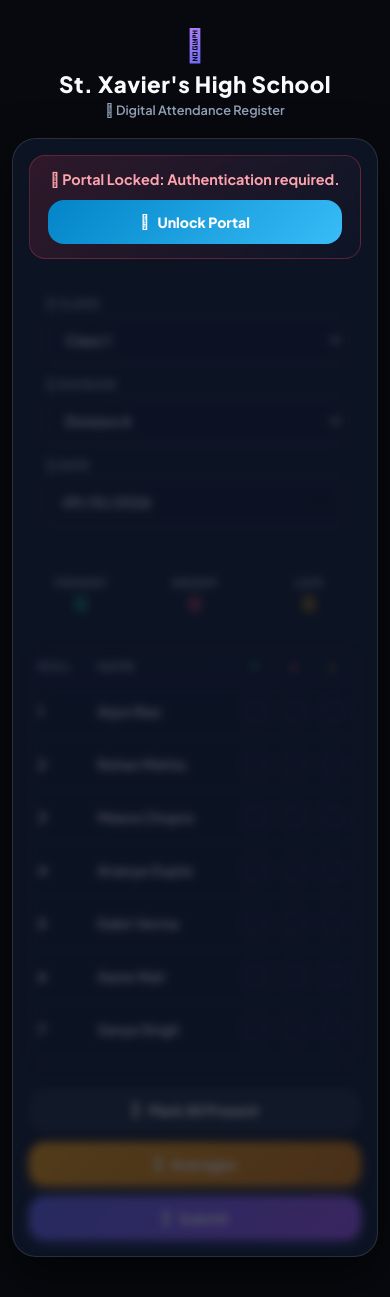
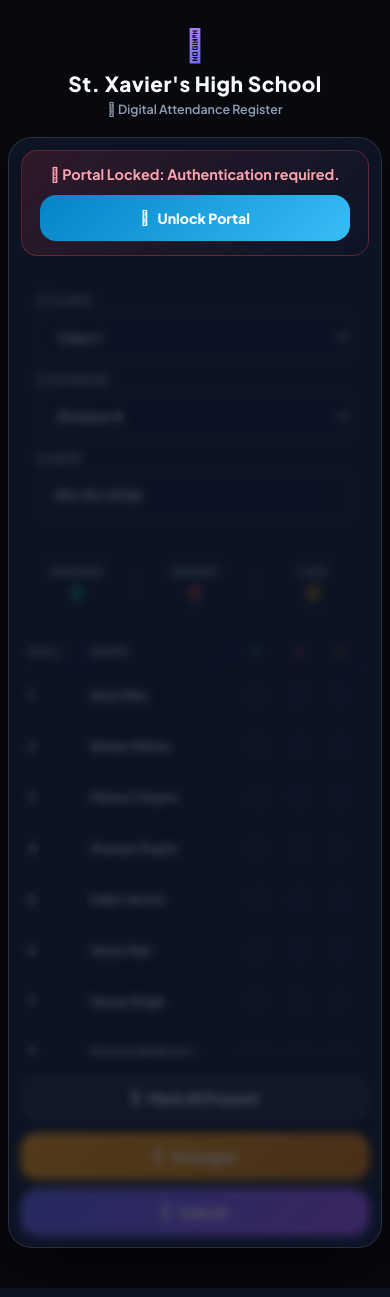
Before and after one commit to arya010406-byte/attendance, a Flask app: page / in a window 390 px wide. Run offline with Flask 3, Linux system fonts and the light colour scheme.

Commit message:
Your commit message here

```diff
--- a/templates/index.html
+++ b/templates/index.html
@@ -60,9 +60,9 @@
     /* Responsive Toast Notifications */
     #toast-container {
       position: fixed;
-      top: 20px;
-      right: 20px;
-      left: 20px;
+      top: 16px;
+      right: 16px;
+      left: 16px;
       z-index: 11000;
       display: flex;
       flex-direction: column;
@@ -123,9 +123,9 @@
     }
 
     .welcome-title {
-      font-size: clamp(1.5rem, 5vw, 2.5rem);
+      font-size: clamp(1.4rem, 5vw, 2.5rem);
       font-weight: 800;
-      letter-spacing: 2px;
+      letter-spacing: 1.5px;
       margin-top: 10px;
       background: linear-gradient(90deg, #f43f5e, #a855f7, #38bdf8, #10b981);
       background-size: 300% 300%;
@@ -156,29 +156,28 @@
     }
 
     header h1 {
-      font-size: clamp(1.4rem, 4vw, 2.2rem);
+      font-size: clamp(1.3rem, 4vw, 2.2rem);
       font-weight: 800;
       letter-spacing: 0.5px;
     }
 
     header p {
       color: var(--text-sub);
-      font-size: clamp(0.8rem, 2.5vw, 0.95rem);
+      font-size: clamp(0.78rem, 2.5vw, 0.95rem);
       margin-top: 4px;
       font-weight: 600;
     }
 
-    /* Main Responsive Container */
+    /* Responsive Main Container */
     .container {
       z-index: 1;
-      width: calc(100% - 24px);
-      max-width: 1100px;
+      width: clamp(300px, 94vw, 1100px);
       background: var(--card-bg);
       backdrop-filter: blur(25px);
       -webkit-backdrop-filter: blur(25px);
       border: 1px solid var(--card-border);
       border-radius: var(--radius-lg);
-      padding: clamp(16px, 4vw, 32px);
+      padding: clamp(14px, 3.5vw, 32px);
       box-shadow: 0 20px 50px rgba(0, 0, 0, 0.6);
       margin-top: 8px;
       animation: containerRise 0.8s cubic-bezier(0.16, 1, 0.3, 1) forwards;
@@ -231,10 +230,10 @@
       gap: 12px;
     }
 
-    /* Responsive Grid Controls */
+    /* Responsive Controls Grid */
     .controls {
       display: grid;
-      grid-template-columns: repeat(auto-fit, minmax(180px, 1fr));
+      grid-template-columns: repeat(auto-fit, minmax(200px, 1fr));
       gap: 14px;
       margin-bottom: 20px;
       background: rgba(255, 255, 255, 0.02);
@@ -304,9 +303,9 @@
     .stat-card.absent .value { color: var(--danger); }
     .stat-card.late .value { color: var(--warning); }
 
-    /* Attendance Table Area */
+    /* Table Container Styling */
     .table-wrapper {
-      max-height: 420px;
+      max-height: clamp(300px, 50vh, 480px);
       overflow-y: auto;
       overflow-x: auto;
       border-radius: var(--radius-md);
@@ -319,7 +318,7 @@
       width: 100%;
       border-collapse: separate;
       border-spacing: 0;
-      min-width: 320px;
+      min-width: 280px;
     }
 
     .attendance-table th {
@@ -342,7 +341,7 @@
     .attendance-table td {
       padding: 12px 14px;
       border-bottom: 1px solid rgba(255, 255, 255, 0.05);
-      font-size: 0.88rem;
+      font-size: clamp(0.8rem, 2.5vw, 0.88rem);
       font-weight: 600;
     }
 
@@ -373,12 +372,12 @@
       padding: 4px 0;
     }
 
-    /* Touch-Optimized Radio Buttons */
+    /* Touch-Optimized Custom Radios */
     .status-radio {
       appearance: none;
       -webkit-appearance: none;
-      width: 28px;
-      height: 28px;
+      width: clamp(22px, 5vw, 28px);
+      height: clamp(22px, 5vw, 28px);
       border: 2px solid var(--card-border);
       border-radius: 50%;
       outline: none;
@@ -393,14 +392,14 @@
     .status-radio.absent:checked { background-color: var(--danger); border-color: var(--danger); box-shadow: 0 0 12px var(--danger); }
     .status-radio.late:checked { background-color: var(--warning); border-color: var(--warning); box-shadow: 0 0 12px var(--warning); }
 
-    /* Touch-friendly Buttons */
+    /* Action Buttons Area */
     .actions {
       margin-top: 20px;
       display: flex;
       flex-direction: row;
       justify-content: space-between;
       align-items: center;
-      gap: 10px;
+      gap: 12px;
       flex-wrap: wrap;
     }
 
@@ -422,7 +421,7 @@
       align-items: center;
       justify-content: center;
       gap: 8px;
-      min-height: 44px;
+      min-height: 46px;
     }
 
     .btn:active:not(:disabled) { transform: scale(0.97); }
@@ -433,7 +432,7 @@
     .btn-warning { background: linear-gradient(135deg, #f59e0b 0%, #d97706 100%); color: white; box-shadow: 0 4px 15px var(--warning-glow); }
     .btn-auth { background: linear-gradient(135deg, #0284c7 0%, #38bdf8 100%); color: white; }
 
-    /* Modals Layout */
+    /* Modal Layout Overlays */
     .modal-overlay {
       position: fixed;
       inset: 0;
@@ -455,7 +454,7 @@
     .modal-card {
       background: rgba(15, 23, 42, 0.95);
       border-radius: var(--radius-lg);
-      padding: clamp(20px, 5vw, 32px);
+      padding: clamp(18px, 4vw, 32px);
       width: 100%;
       max-width: 500px;
       text-align: center;
@@ -549,8 +548,13 @@
     @keyframes logoPulse { 0% { transform: scale(1); } 100% { transform: scale(1.05); } }
     @keyframes gradientShift { 0% { background-position: 0% 50%; } 50% { background-position: 100% 50%; } 100% { background-position: 0% 50%; } }
 
-    /* Mobile Responsive Layout Fine-Tuning */
-    @media (max-width: 640px) {
+    /* Dynamic Mobile & Tablet Breakpoints */
+    @media (max-width: 768px) {
+      .controls {
+        grid-template-columns: 1fr;
+        gap: 12px;
+      }
+
       .auth-banner, .status-badge-banner {
         flex-direction: column;
         text-align: center;
@@ -573,28 +577,38 @@
       }
 
       .attendance-table th, .attendance-table td {
-        padding: 10px 8px;
+        padding: 10px 6px;
+      }
+    }
+
+    @media (max-width: 480px) {
+      .container {
+        padding: 12px;
+        width: calc(100vw - 16px);
+      }
+
+      .summary-bar {
+        gap: 6px;
+      }
+
+      .stat-card {
+        padding: 8px 4px;
       }
 
       .header-status-labels span {
         font-size: 0.65rem;
-      }
-
-      .status-radio {
-        width: 24px;
-        height: 24px;
       }
     }
   </style>
 </head>
 <body>
 
-  <!-- Particle Animation Canvas -->
+  <!-- Particle Animation Background Canvas -->
   <canvas id="bg-canvas"></canvas>
 
   <div id="toast-container"></div>
 
-  <!-- Splash / Welcome Screen -->
+  <!-- Splash / Welcome Overlay -->
   <div id="welcome-overlay">
     <div class="welcome-logo"><i class="fa-solid fa-graduation-cap"></i></div>
     <h1 class="welcome-title">ST. XAVIER'S HIGH SCHOOL</h1>
@@ -608,7 +622,7 @@
     <p><i class="fa-regular fa-calendar-check"></i> Digital Attendance Register</p>
   </header>
 
-  <!-- Main Workspace Card -->
+  <!-- Main Container -->
   <div class="container">
     <div class="auth-banner" id="auth-banner">
       <span id="auth-status-text"><i class="fa-solid fa-lock"></i> Portal Locked: Authentication required.</span>
@@ -642,14 +656,14 @@
         </div>
       </section>
 
-      <!-- Status Summary Cards -->
+      <!-- Metric Cards -->
       <section class="summary-bar">
         <div class="stat-card present"><div class="title">Present</div><div class="value" id="present-count">0</div></div>
         <div class="stat-card absent"><div class="title">Absent</div><div class="value" id="absent-count">0</div></div>
         <div class="stat-card late"><div class="title">Late</div><div class="value" id="late-count">0</div></div>
       </section>
 
-      <!-- Main Register Table -->
+      <!-- Table Viewport -->
       <main>
         <div class="table-wrapper">
           <table class="attendance-table">
@@ -682,7 +696,7 @@
     </div>
   </div>
 
-  <!-- AUTHENTICATION MODAL -->
+  <!-- Authentication Modal -->
   <div class="modal-overlay" id="auth-modal">
     <div class="modal-card">
       <h3 id="modal-title" style="font-size: 1.4rem; font-weight: 800; margin-bottom: 6px;">Unlock Portal</h3>
@@ -710,7 +724,7 @@
     </div>
   </div>
 
-  <!-- AVERAGE ATTENDANCE REPORT MODAL -->
+  <!-- Averages Report Modal -->
   <div class="modal-overlay" id="avg-modal">
     <div class="modal-card" style="max-width: 600px; text-align: left;">
       <h3 style="margin-bottom: 6px; text-align: center; font-size: 1.4rem; font-weight: 800;"><i class="fa-solid fa-calculator" style="color: var(--primary);"></i> Attendance Averages</h3>
@@ -744,7 +758,7 @@
   <canvas id="snapshot-canvas" width="400" height="300"></canvas>
 
   <script>
-    // Canvas Background Animation
+    // Canvas Particles
     const canvas = document.getElementById("bg-canvas");
     const ctx = canvas.getContext("2d");
     let particles = [];
@@ -788,7 +802,7 @@
     }
     animateParticles();
 
-    // Portal Logic
+    // Portal Script Logic
     let videoStream = null;
     let isEditMode = false;
     let fetchedRecord = null;
@@ -959,7 +973,7 @@
         }
       });
 
-      // Authentication Modal Logic
+      // Auth Logic
       const authModal = document.getElementById("auth-modal");
       document.getElementById("open-verify-btn").addEventListener("click", () => authModal.classList.add("active"));
       document.getElementById("close-modal-btn").addEventListener("click", () => { authModal.classList.remove("active"); stopCam(); });
@@ -1047,7 +1061,7 @@
         if (videoStream) videoStream.getTracks().forEach(track => track.stop());
       }
 
-      // Average Modal Logic
+      // Modal Handling
       const avgModal = document.getElementById("avg-modal");
       document.getElementById("open-avg-modal-btn").addEventListener("click", () => avgModal.classList.add("active"));
       document.getElementById("close-avg-modal-btn").addEventListener("click", () => avgModal.classList.remove("active"));
```
